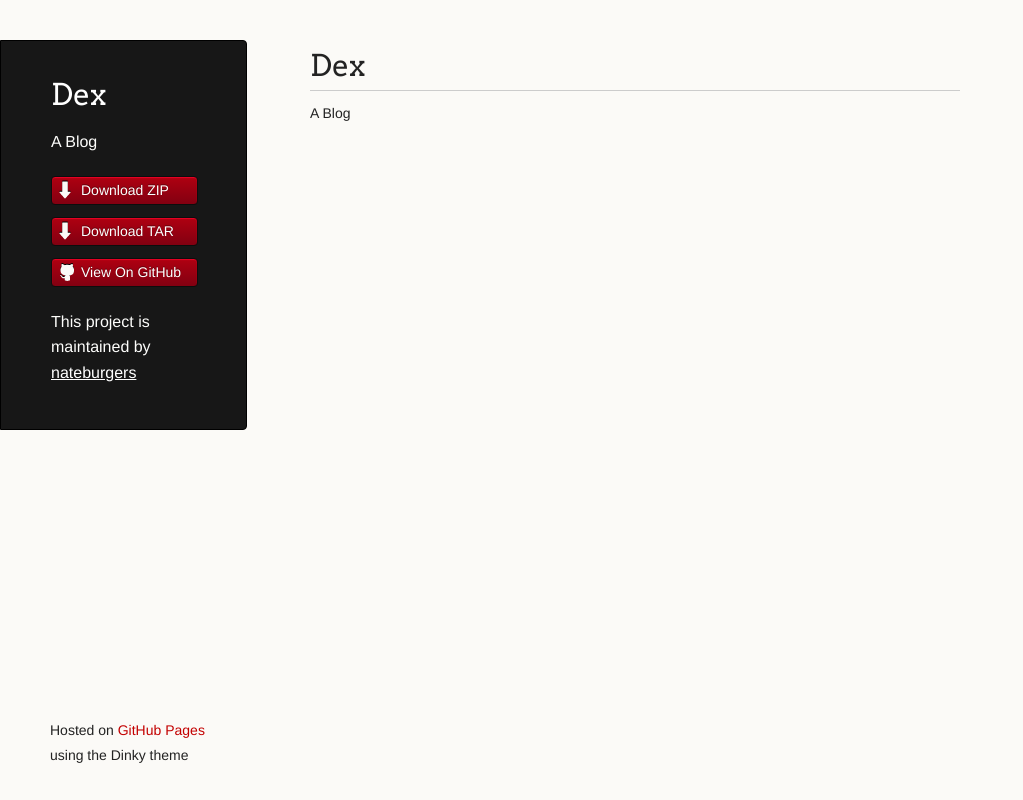
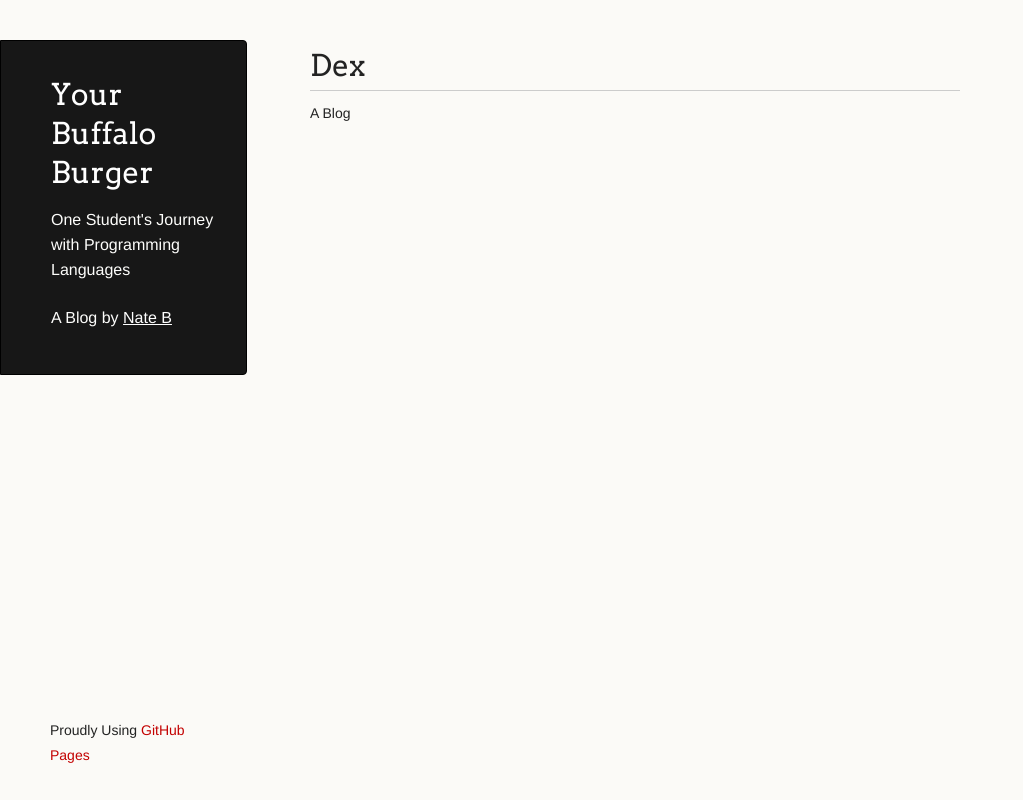
Before and after one commit to nateburgers/BuffaloBurger, a plain HTML site: page index.html in a window 1280 px wide. Shown: the whole page, without its empty margins (0-1023 px from the left). Drawn offline with Linux system fonts and the light colour scheme.

```diff
--- a/index.html
+++ b/index.html
@@ -3,7 +3,7 @@
   <head>
     <meta charset="utf-8">
     <meta http-equiv="X-UA-Compatible" content="chrome=1">
-    <title>Dex by nateburgers</title>
+    <title>Your Buffalo Burger</title>
 
     <link rel="stylesheet" href="stylesheets/styles.css">
     <link rel="stylesheet" href="stylesheets/pygment_trac.css">
@@ -16,16 +16,10 @@
   <body>
     <div class="wrapper">
       <header>
-        <h1 class="header">Dex</h1>
-        <p class="header">A Blog</p>
+        <h1 class="header">Your Buffalo Burger</h1>
+        <p class="header">One Student's Journey with Programming Languages</p>
 
-        <ul>
-          <li class="download"><a class="buttons" href="https://github.com/nateburgers/Dex/zipball/master">Download ZIP</a></li>
-          <li class="download"><a class="buttons" href="https://github.com/nateburgers/Dex/tarball/master">Download TAR</a></li>
-          <li><a class="buttons github" href="https://github.com/nateburgers/Dex">View On GitHub</a></li>
-        </ul>
-
-        <p class="header">This project is maintained by <a class="header name" href="https://github.com/nateburgers">nateburgers</a></p>
+        <p class="header">A Blog by <a class="header name" href="https://github.com/nateburgers">Nate B</a></p>
 
 
       </header>
@@ -36,7 +30,7 @@
 <p>A Blog</p>
       </section>
       <footer>
-        <p><small>Hosted on <a href="http://pages.github.com">GitHub Pages</a> using the Dinky theme</small></p>
+        <p><small>Proudly Using <a href="http://pages.github.com">GitHub Pages</a></small></p>
       </footer>
     </div>
     <!--[if !IE]><script>fixScale(document);</script><![endif]-->
```
